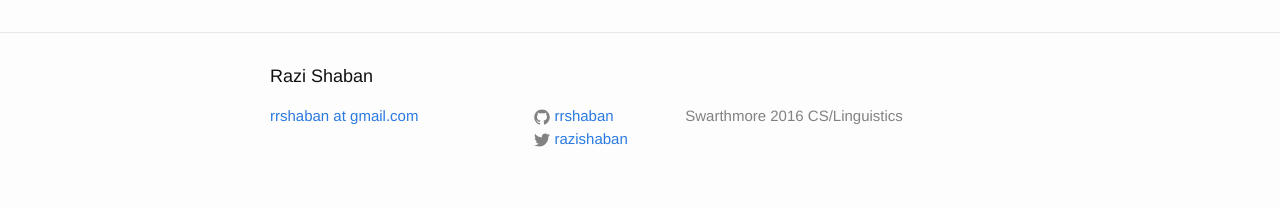
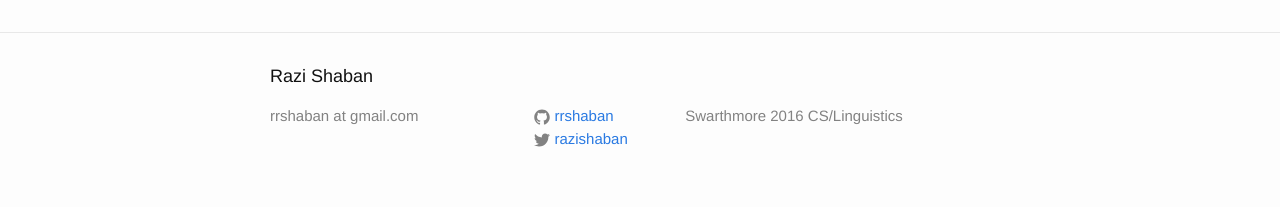
Before and after one commit to rrshaban/rrshaban.github.io, a Jekyll site: the page built from index.html, in a window 1280 px wide. Shown: the part 1200-1407 px from the top of the page. Built offline with Jekyll 4.4.1, drawn with Linux system fonts in a browser that asks for light colours.

```diff
--- a/_includes/footer.html
+++ b/_includes/footer.html
@@ -8,7 +8,7 @@
       <div class="footer-col  footer-col-1">
         <ul class="contact-list">
           <!-- <li>{{ site.title }}</li> -->
-          <li><a href="mailto:{{ site.email }}">{{ site.email }}</a></li>
+          <li><!-- <a href="mailto:{{ site.email }}"> -->{{ site.email }}<!-- </a> --></li>
         </ul>
       </div>
 
```
